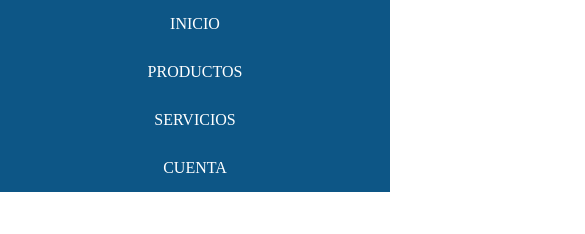
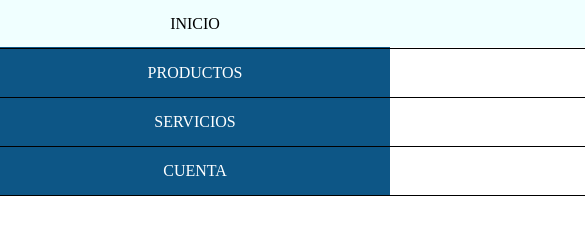
Before and after one commit to regadio/DIW-WEB-ESTATICA, a plain HTML site: page index.html in a window 390 px wide. Shown: the top 234 px of the page, 585 px wide, since content can reach past the window. Drawn offline with Linux system fonts and the light colour scheme.

Commit message:
Solucion para tamaños

```diff
--- a/styles/style.css
+++ b/styles/style.css
@@ -85,11 +85,12 @@
 
     .contenedor-nav li {
         margin-right: 0px;
-        margin-top: 15px;
-        margin-bottom: 15px;
+        padding: 15px 500px;
+        border-bottom: 1px solid rgb(0, 0, 0);
     }
 
     .contenedor-nav li a {
+        padding: 15px 500px;
     }
 
     .contenedor-nav li a:hover {}
```
